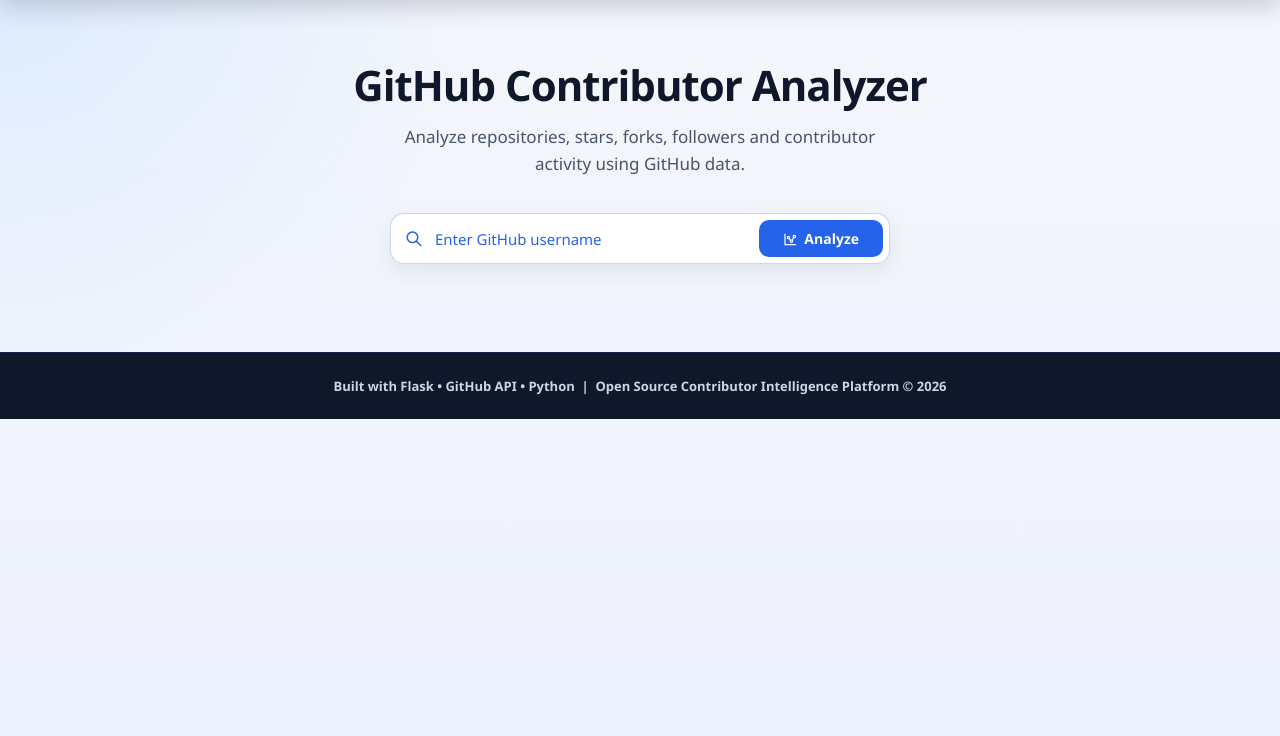
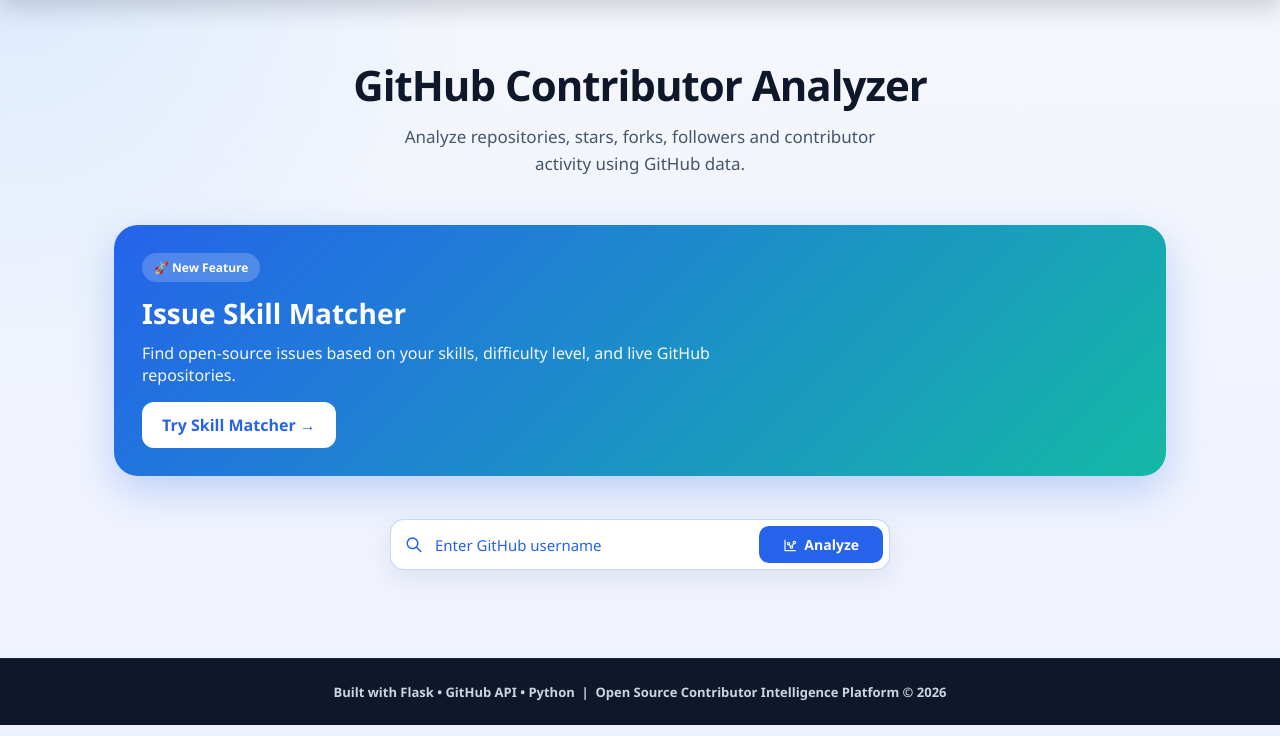
Before and after one commit to mayank200529/open-source-contributor-intelligence-platform, a Flask app: page / in a window 1280 px wide. Shown: the part 64-800 px from the top of the page. Run offline with Flask 3, Linux system fonts and the light colour scheme.

Commit message:
feat: icons added and dashboard polished

```diff
--- a/app/static/style.css
+++ b/app/static/style.css
@@ -1090,3 +1090,76 @@
 .live-issue-row a{
     white-space:nowrap;
 }
+
+.issue-state{
+    background:#dcfce7;
+    color:#166534;
+    padding:4px 10px;
+    border-radius:999px;
+    font-size:12px;
+    font-weight:700;
+}
+
+.matcher-features i{
+    font-size:26px;
+    color:#2563eb;
+    margin-bottom:10px;
+    display:inline-block;
+}
+
+.live-issue-actions{
+    display:flex;
+    align-items:center;
+    gap:12px;
+}
+
+.issue-state{
+    background:#dcfce7;
+    color:#166534;
+    padding:5px 12px;
+    border-radius:999px;
+    font-size:12px;
+    font-weight:800;
+    text-transform:capitalize;
+}
+
+.feature-highlight{
+    max-width:1100px;
+    margin:20px auto 35px;
+    padding:28px;
+    border-radius:24px;
+    background:linear-gradient(135deg,#2563eb,#14b8a6);
+    color:white;
+    box-shadow:0 15px 40px rgba(37,99,235,.25);
+}
+
+.feature-tag{
+    display:inline-block;
+    background:rgba(255,255,255,.2);
+    padding:6px 12px;
+    border-radius:999px;
+    font-size:12px;
+    font-weight:700;
+    margin-bottom:12px;
+}
+
+.feature-highlight h3{
+    font-size:28px;
+    margin-bottom:10px;
+}
+
+.feature-highlight p{
+    max-width:600px;
+    opacity:.95;
+}
+
+.feature-btn{
+    display:inline-block;
+    margin-top:16px;
+    padding:12px 20px;
+    border-radius:12px;
+    background:white;
+    color:#2563eb;
+    text-decoration:none;
+    font-weight:800;
+}
--- a/app/templates/index.html
+++ b/app/templates/index.html
@@ -39,6 +39,23 @@
         <div class="hero">
             <h1>GitHub Contributor Analyzer</h1>
             <p>Analyze repositories, stars, forks, followers and contributor activity using GitHub data.</p>
+        </div>
+
+        <div class="feature-highlight">
+            <div class="feature-content">
+                <span class="feature-tag">🚀 New Feature</span>
+
+                <h3>Issue Skill Matcher</h3>
+
+                <p>
+                    Find open-source issues based on your skills,
+                    difficulty level, and live GitHub repositories.
+                </p>
+
+                <a href="/skill-match" class="feature-btn">
+                    Try Skill Matcher →
+                </a>
+            </div>
         </div>
 
         <!-- SEARCH -->
```
Also changed, not shown: app/templates/skill_match.html (+10 -3 lines).
